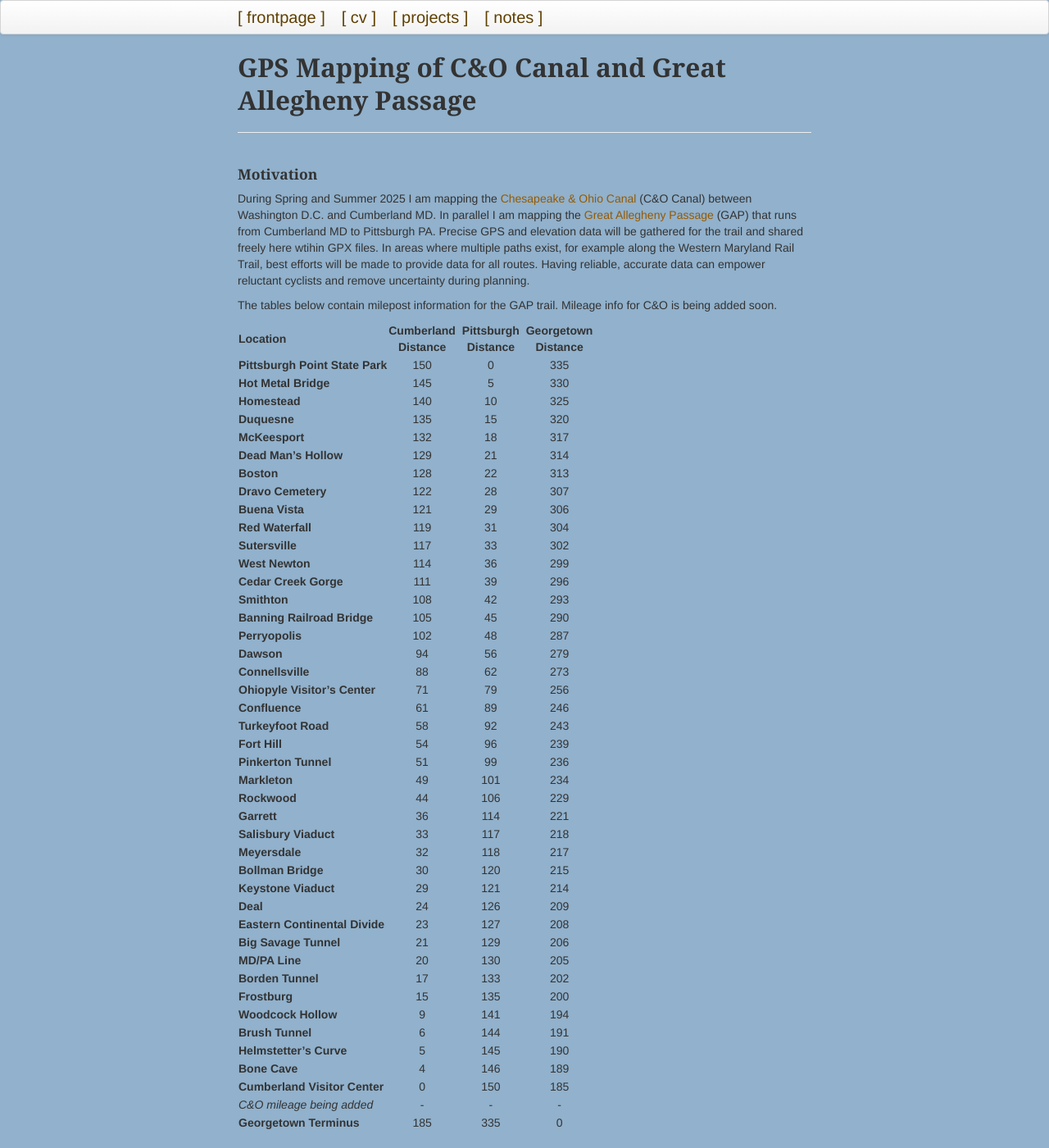
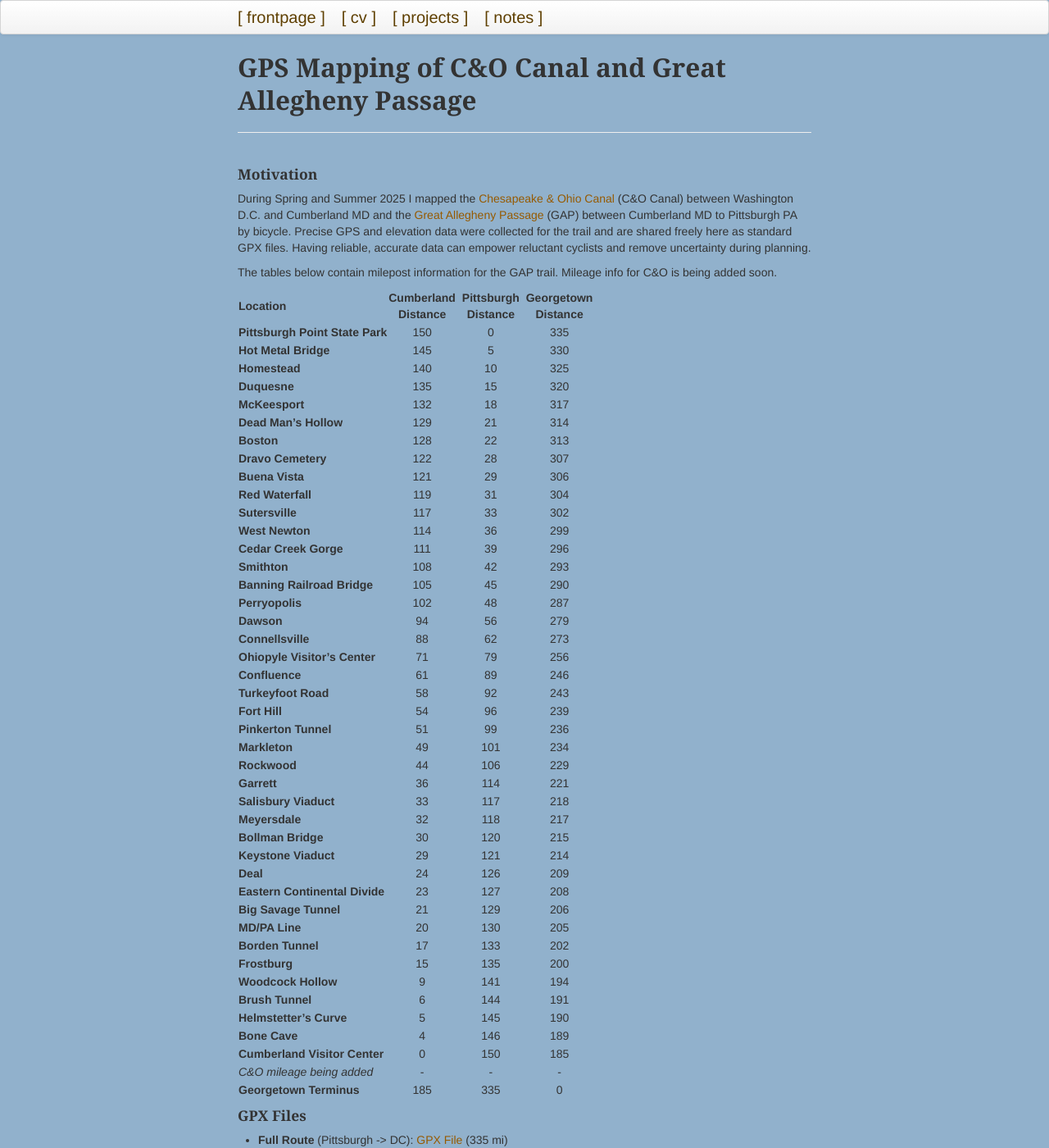
Before and after one commit to justinelfritz/justinelfritz.github.io, a Jekyll site: the page built from pages/co_gap_gps.md, in a window 1280 px wide and 1400 px high. Shown: the whole window at 82% size. Built offline with Jekyll 4.4.1, drawn with Linux system fonts in a browser that asks for light colours; part of the change alters nothing that is shown; some of the changed text lies outside the part shown.

Commit message:
Adding all GPX files to page

```diff
--- a/pages/co_gap_gps.md
+++ b/pages/co_gap_gps.md
@@ -5,7 +5,7 @@ description: collection of GPS files for C&O canal and Great Allegheny Passage
 ---
 
 #### Motivation
-During Spring and Summer 2025 I am mapping the [Chesapeake & Ohio Canal](https://www.nps.gov/choh/index.htm) (C&O Canal) between Washington D.C. and Cumberland MD. In parallel I am mapping the [Great Allegheny Passage](https://gaptrail.org/) (GAP) that runs from Cumberland MD to Pittsburgh PA. Precise GPS and elevation data will be gathered for the trail and shared freely here wtihin GPX files. In areas where multiple paths exist, for example along the Western Maryland Rail Trail, best efforts will be made to provide data for all routes. Having reliable, accurate data can empower reluctant cyclists and remove uncertainty during planning.
+During Spring and Summer 2025 I mapped the [Chesapeake & Ohio Canal](https://www.nps.gov/choh/index.htm) (C&O Canal) between Washington D.C. and Cumberland MD and the [Great Allegheny Passage](https://gaptrail.org/) (GAP) between Cumberland MD to Pittsburgh PA by bicycle. Precise GPS and elevation data were collected for the trail and are shared freely here as standard GPX files. Having reliable, accurate data can empower reluctant cyclists and remove uncertainty during planning.
 
 The tables below contain milepost information for the GAP trail. Mileage info for C&O is being added soon.
 
@@ -54,3 +54,22 @@ The tables below contain milepost information for the GAP trail. Mileage info fo
 |**Cumberland Visitor Center**|	0|  | 150 |  |  185|
 |*C&O mileage being added*| - | | - |  | - |
 |**Georgetown Terminus** | 185 |  |335 |  | 0 |
+
+
+#### GPX Files
+
+* **Full Route** (Pittsburgh -> DC): [GPX File](<co_gap_gpx_data/Pittsburgh - Georgetown (GAP and C&O.gpx>) (335 mi)
+* Pittsburgh PA - Ohiopyle PA: [GPX File](co_gap_gpx_data/Pittsburgh-Ohiopyle.gpx) (72 mi)
+* Ohiopyle PA - Fort Hill PA: [GPX File](co_gap_gpx_data/Ohiopyle-FortHill.gpx) (24 mi)
+* Fort Hill PA - Meyersdale PA: [GPX File](co_gap_gpx_data/FortHill-Meyersdale.gpx) (22 mi)
+* Meyersdale PA - Lavale MD: [GPX File](co_gap_gpx_data/Meyersdale-Lavale.gpx) (27 mi)
+* Lavale MD - Spring Gap MD: [GPX File](co_gap_gpx_data/Lavale-SpringGap.gpx) (17 mi)
+* Spring Gap MD - Paw Paw WV: [GPX File](co_gap_gpx_data/SpringGap-PawPaw.gpx) (17 mi)
+* Paw Paw WV - Little Orleans MD: [GPX File](co_gap_gpx_data/PawPaw-LittleOrleans.gpx) (14 mi)
+* Little Orleans MD - Hancock MD: [GPX File](LittleOrleans-Hancock.gpx) (17 mi)
+* Hancock MD - Williamsport MD: [GPX File](Hancock-Williamsport.gpx) (25 mi)
+* Williamsport MD - Shepherdstown WV: [GPX File](Williamsport-Shepherdstown.gpx) (27 mi)
+* Shepherdstown WV - Georgetown DC: [GPX File](Shepherdstown-Georgetown.gpx) (74 mi)
+
+
+GPX file processing accomplished using the incredibly helpful and slick [gpx.studio](https://gpx.studio).
```
Also changed, not shown: 12 other files.
